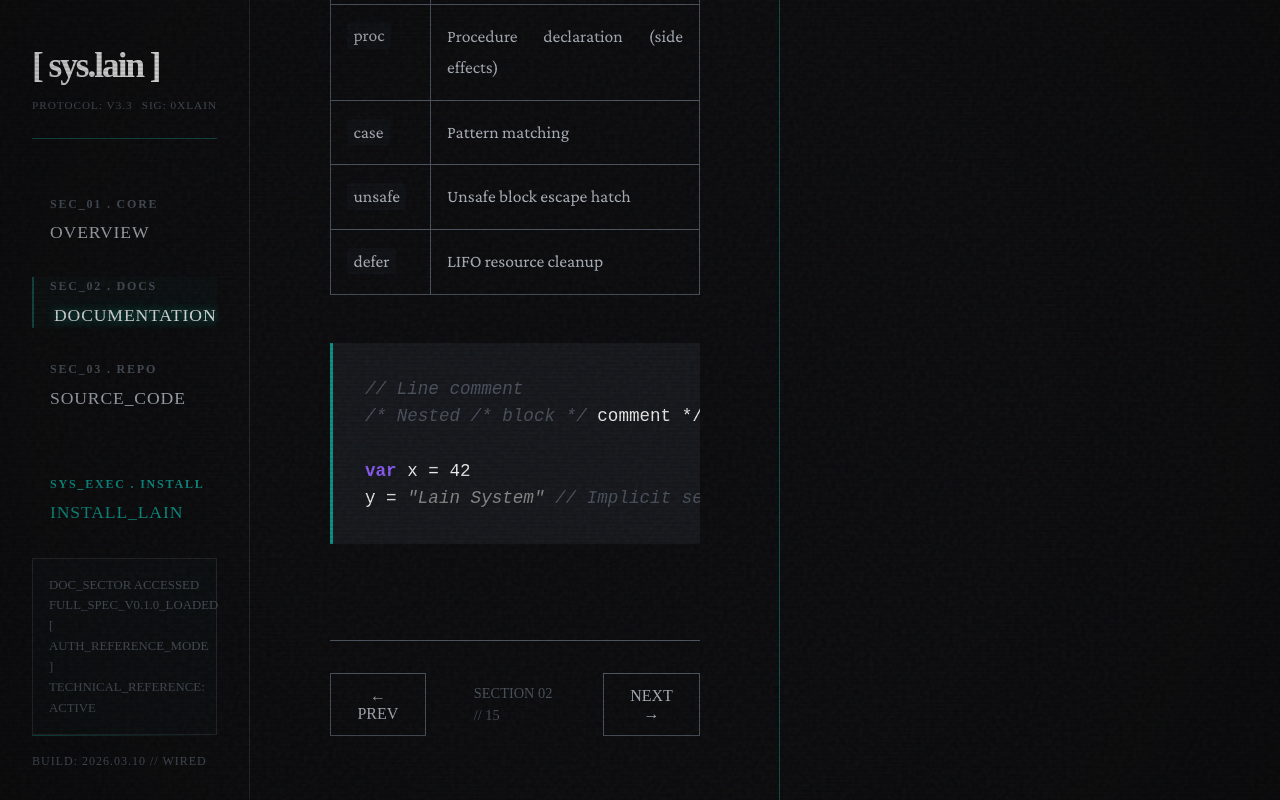
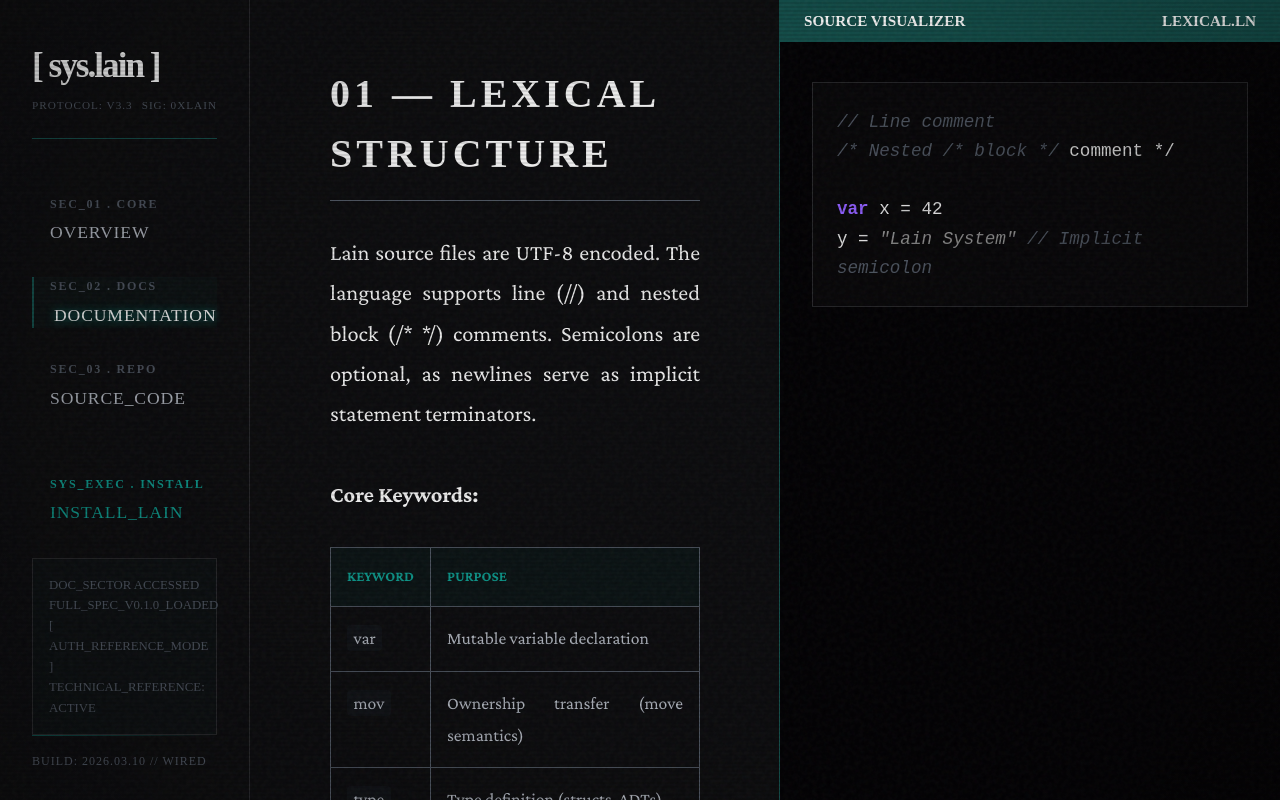
Before and after one commit to Marco-DG/lain, a Next.js app in the folder lain-website/: page /docs in a window 1280 px wide. Both pictures are taken after a click on the button "NEXT →". Built offline with nearby package versions, Linux system fonts and the light colour scheme.

Commit message:
right side bar code example

```diff
--- a/lain-website/components/SpecViewer.module.css
+++ b/lain-website/components/SpecViewer.module.css
@@ -43,22 +43,6 @@
     text-align: justify;
     hyphens: auto;
     margin-bottom: 3rem;
-}
-
-.codeBlock {
-    background-color: var(--bg-tertiary);
-    border-left: 3px solid var(--accent-teal);
-    padding: 2rem;
-    margin: 2rem 0;
-    overflow-x: auto;
-}
-
-
-.codeBlock pre {
-    margin: 0;
-    font-family: var(--font-mono);
-    font-size: 1.1rem;
-    color: var(--text-main);
 }
 
 .navigation {
@@ -158,3 +142,67 @@
     font-family: var(--font-mono);
     color: var(--accent-salmon);
 }
+
+/* --- CODE PANEL (Column 3) --- */
+.codePanel {
+    background-color: #030204;
+    display: flex;
+    flex-direction: column;
+    height: 100%;
+}
+
+.panelHeader {
+    background-color: var(--border-active);
+    color: #fff;
+    padding: 0.6rem 1.5rem;
+    display: flex;
+    justify-content: space-between;
+    font-family: var(--font-mono);
+    font-size: 0.95rem;
+    text-transform: uppercase;
+    font-weight: bold;
+}
+
+.codeScroll {
+    overflow-y: auto;
+    padding: 2.5rem 2rem;
+    flex: 1;
+}
+
+.codeBlockContainer {
+    animation: fadeInCode 0.3s ease-out;
+}
+
+@keyframes fadeInCode {
+    from {
+        opacity: 0;
+        transform: translateX(10px);
+    }
+    to {
+        opacity: 1;
+        transform: translateX(0);
+    }
+}
+
+.codeBlockContainer pre {
+    margin: 0;
+    font-family: var(--font-mono);
+    font-size: 1.1rem;
+    line-height: 1.6;
+    color: #dcdcdc;
+    background: rgba(255, 255, 255, 0.02);
+    border: 1px solid var(--border-main);
+    padding: 1.5rem;
+    white-space: pre-wrap;
+}
+
+.noCode {
+    font-family: var(--font-mono);
+    color: var(--text-muted);
+    font-size: 1rem;
+    display: flex;
+    justify-content: center;
+    align-items: center;
+    height: 100%;
+    opacity: 0.5;
+}
--- a/lain-website/components/SpecViewer.tsx
+++ b/lain-website/components/SpecViewer.tsx
@@ -1,13 +1,13 @@
 'use client';
 
-import React, { useState } from 'react';
+import React, { useState, useEffect, useRef } from 'react';
 import styles from './SpecViewer.module.css';
 
 export interface SpecChapter {
     id: string;
     title: string;
-    content: string;
-    code?: string;
+    content: string; // HTML content, can contain <section data-code="..."> tags
+    code?: string;   // Default code if no section is active
 }
 
 interface SpecViewerProps {
@@ -16,24 +16,35 @@ interface SpecViewerProps {
 
 export default function SpecViewer({ data }: SpecViewerProps) {
     const [currentIndex, setCurrentIndex] = useState(0);
+    const [activeCode, setActiveCode] = useState<string | null>(null);
     const chapter = data[currentIndex];
+    const contentRef = useRef<HTMLDivElement>(null);
+    const containerRef = useRef<HTMLDivElement>(null);
 
     const next = () => {
-        if (currentIndex < data.length - 1) setCurrentIndex(currentIndex + 1);
+        if (currentIndex < data.length - 1) {
+            setCurrentIndex(currentIndex + 1);
+            if (containerRef.current) containerRef.current.scrollTop = 0;
+        }
     };
 
     const prev = () => {
-        if (currentIndex > 0) setCurrentIndex(currentIndex - 1);
+        if (currentIndex > 0) {
+            setCurrentIndex(currentIndex - 1);
+            if (containerRef.current) containerRef.current.scrollTop = 0;
+        }
     };
 
+    useEffect(() => {
+        setActiveCode(chapter.code || null);
+    }, [currentIndex, chapter.code]);
+
     const highlightLain = (code: string) => {
-        // 1. Escape HTML entities first to prevent <stdio.h> from being treated as a tag
         let escaped = code
             .replace(/&/g, '&amp;')
             .replace(/</g, '&lt;')
             .replace(/>/g, '&gt;');
 
-        // 2. Single pass substitution to avoid recursion
         const regex = /\b(func|proc|fun|var|mov|return|type|let|if|elif|else|while|for|match|case|extern|comptime|undefined|as|import|c_include|defer|unsafe|and|or|break|continue|in|true|false)\b|\b(int|i8|i16|i32|i64|u8|u16|u32|u64|isize|usize|f32|f64|bool|void|string|File|Data|Buffer|Result|Option)\b|("[^"]*")|(\/\*[\s\S]*?\*\/|\/\/.*)/g;
 
         return escaped.replace(regex, (match, kw, type, str, com) => {
@@ -46,15 +57,12 @@ export default function SpecViewer({ data }: SpecViewerProps) {
     };
 
     return (
-        <section className={styles.container}>
-            <div className={styles.chapter} key={chapter.id}>
+        <>
+            {/* COLUMN 2: TEXT CONTENT */}
+            <section className={styles.container} ref={containerRef}>
+                <div className={styles.chapter} key={chapter.id} ref={contentRef}>
                     <h2 className={styles.title}>{chapter.title}</h2>
                     <div className={styles.content} dangerouslySetInnerHTML={{ __html: chapter.content }} />
-                {chapter.code && (
-                    <div className={styles.codeBlock}>
-                        <pre><code dangerouslySetInnerHTML={{ __html: highlightLain(chapter.code) }} /></pre>
-                    </div>
-                )}
                 </div>
 
                 <div className={styles.navigation}>
@@ -77,5 +85,25 @@ export default function SpecViewer({ data }: SpecViewerProps) {
                     </button>
                 </div>
             </section>
+
+            {/* COLUMN 3: CODE PANEL */}
+            <aside className={styles.codePanel}>
+                <div className={styles.panelHeader}>
+                    <span>Source Visualizer</span>
+                    <span>{chapter.id}.ln</span>
+                </div>
+                <div className={styles.codeScroll}>
+                    {activeCode ? (
+                        <div className={styles.codeBlockContainer}>
+                            <pre><code dangerouslySetInnerHTML={{ __html: highlightLain(activeCode) }} /></pre>
+                        </div>
+                    ) : (
+                        <div className={styles.noCode}>
+                            // NO SPECIMEN DETECTED
+                        </div>
+                    )}
+                </div>
+            </aside>
+        </>
     );
 }
```
Lines whose indentation alone changed are shown as unchanged.
